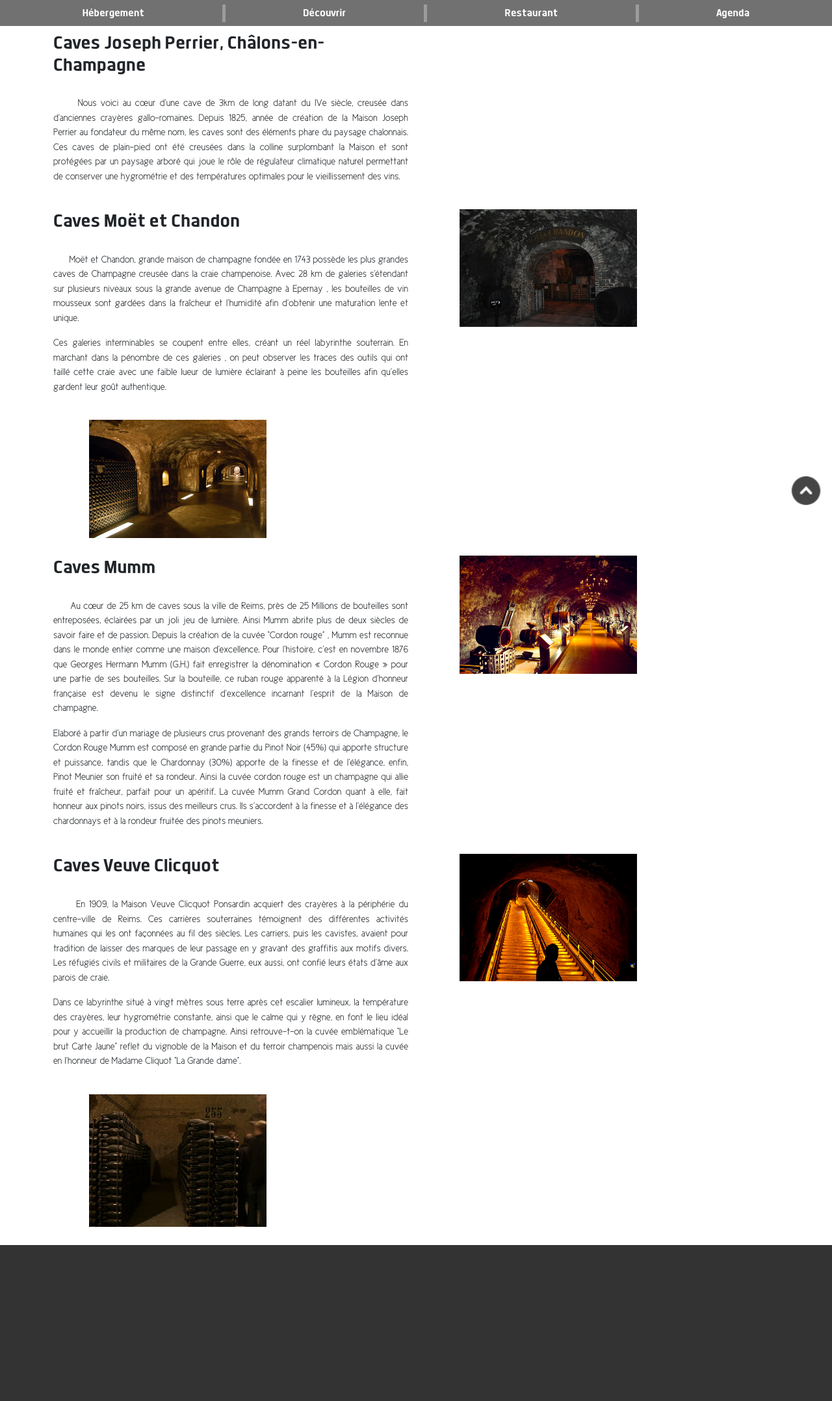
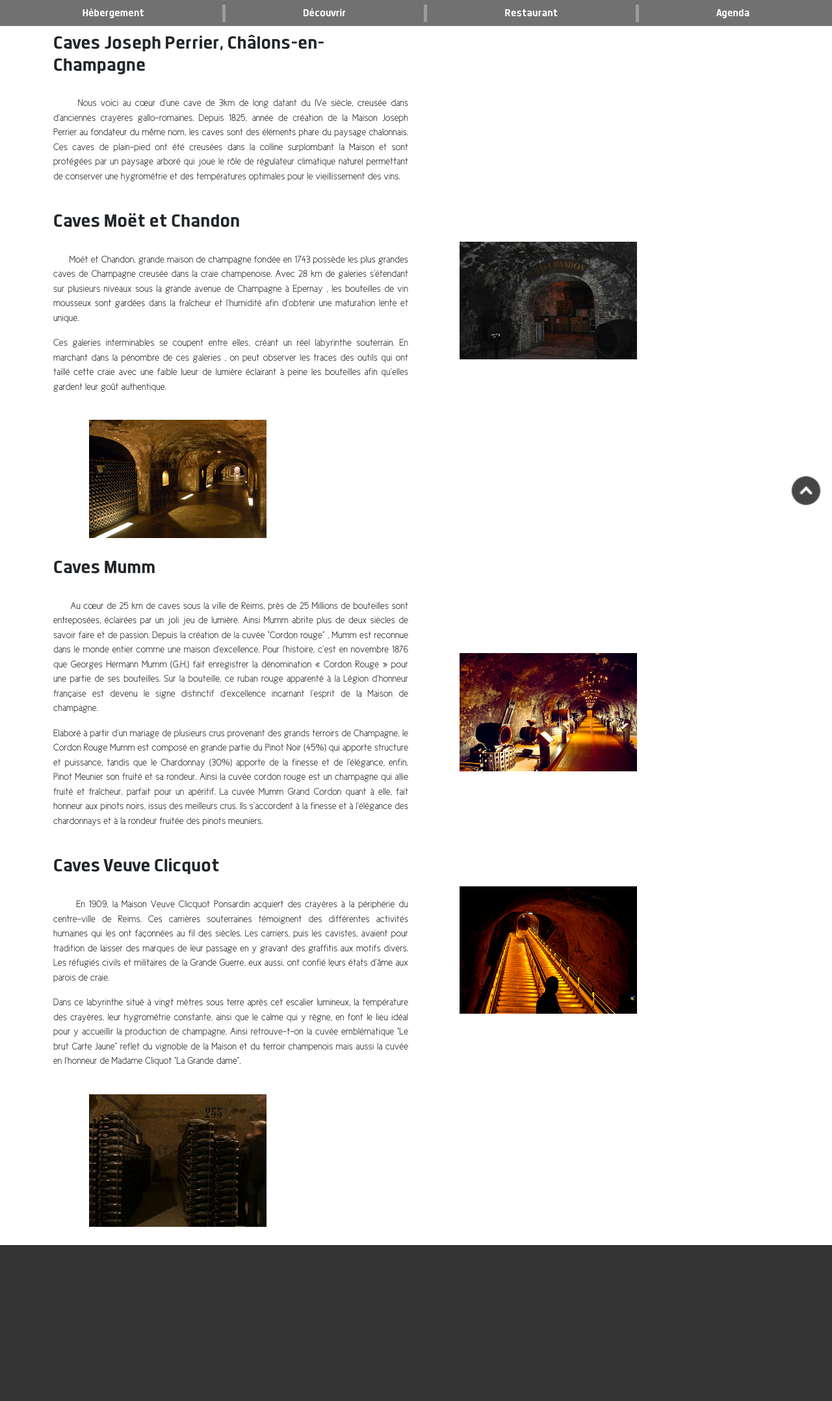
Before and after one commit to Caraidas/Champagne-Unesco, a PHP site: page /pages_html/Articles/Caves.html in a window 1280 px wide. Shown: the top 2156 px of the page at 65% size. Run offline with PHP 8.4, Linux system fonts and the light colour scheme.

Commit message:
fin article caves

```diff
--- a/css/style-type.css
+++ b/css/style-type.css
@@ -156,6 +156,24 @@
 div.containerart{
     display: flex;
     flex-direction: row;
+}
+
+div.col-6 {
+    display:flex;
+    flex-direction: column;
+
+}
+
+img.img2 {
+    margin-top:50px;
+}
+
+img.img3 {
+    margin-top:50px;
+}
+
+img.img5 {
+    margin-top:50px;
 }
 
 @media (max-width:650px){
--- a/pages_html/Articles/Caves.html
+++ b/pages_html/Articles/Caves.html
@@ -56,7 +56,7 @@
                     <img src = "../../image/moetchandon1.jpg">
                 </div>
                 <div class="col-6 ">
-                    <img src = "../../image/moetchandon2.jpg">
+                    <img src = "../../image/moetchandon2.jpg" class="img2">
 
                 </div>
                     <div class="col-6 ">
@@ -74,7 +74,7 @@
                     <br>
                     </div>
                     <div class="col-6 justify-content-center">
-                        <img src = "../../image/mumm.jpg">
+                        <img src = "../../image/mumm.jpg" class="img3">
                     </div>
                     <div class="col-6 ">
                         <h3>Caves Veuve Clicquot</h3>
@@ -89,7 +89,7 @@
                         <img src = "../../image/veuveclicquot2.jpg">
                     </div>
                     <div class="col-6">
-                        <img src = "../../image/veuveclicquot.jpg">
+                        <img src = "../../image/veuveclicquot.jpg" class="img5">
                         <br>
                     </div>
             </div>
```
